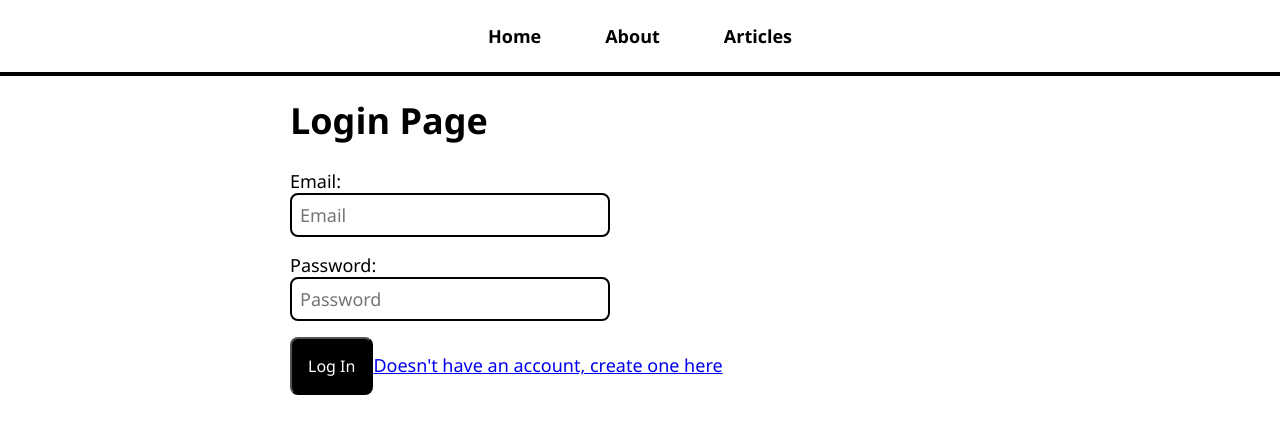
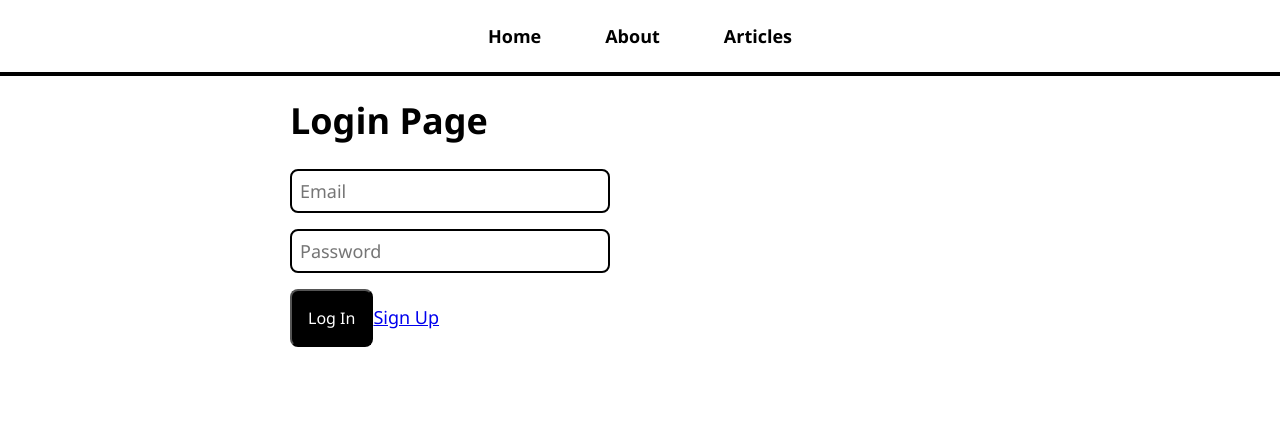
Before and after one commit to maplesyrupweb/react-full-stack-blog, a React (Create React App) app in the folder my-blog-frontend/: page /Login in a window 1280 px wide. Shown: the top 434 px of the page. Built offline with nearby package versions, Linux system fonts and the light colour scheme.

Commit message:
Fix login and redirect issue

```diff
--- a/my-blog-frontend/src/pages/LoginPage.js
+++ b/my-blog-frontend/src/pages/LoginPage.js
@@ -13,11 +13,13 @@ const LoginPage = () => {
     const logIn = async () => {
         try {
             await signInWithEmailAndPassword(getAuth(), email, password);
+            console.log("successful");
             //route after successful login
             navigate('/articles');
         }
         catch (error) {
             setError(error.message);
+            console.log(`Error: ${error}`)
         }
 
     }
@@ -28,21 +30,13 @@ const LoginPage = () => {
 
         {error && <p className="error">{error}</p> }
 
-            <form>
-                <label>
-                    Email:
             <input
                 type="email"
                 placeholder='Email'
                 id="email"
                 value={email}
                 onChange={event => setEmail(event.target.value)}
-
             />
-                </label>
-
-                <label>
-                    Password:
             <input
                 type="password"
                 placeholder='Password'
@@ -50,21 +44,13 @@ const LoginPage = () => {
                 value={password}
                 onChange={event => setPassword(event.target.value)}
             />
-                </label>
-
 
             <button onClick={logIn}>Log In</button>
 
-            <Link to="/signup">Doesn't have an account, create one here</Link>
+            <Link to="/signup">Sign Up</Link>
 
-            </form>
         </>
     )
-
-
 }
 
-
-
-
 export default LoginPage;
```
Also changed, not shown: 1 other file (tests, documents, lock files or other folders). Lines whose indentation alone changed are shown as unchanged.
